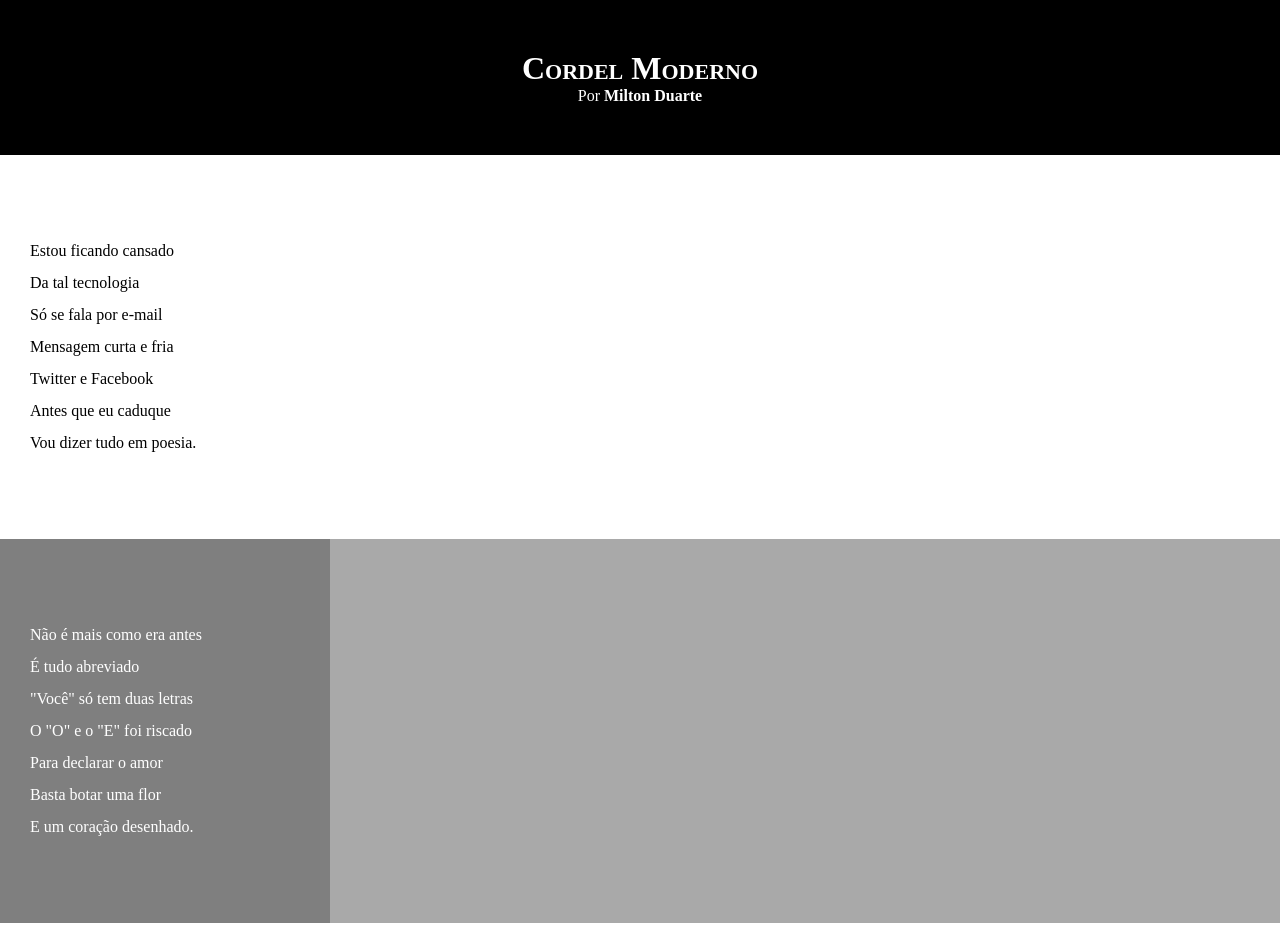
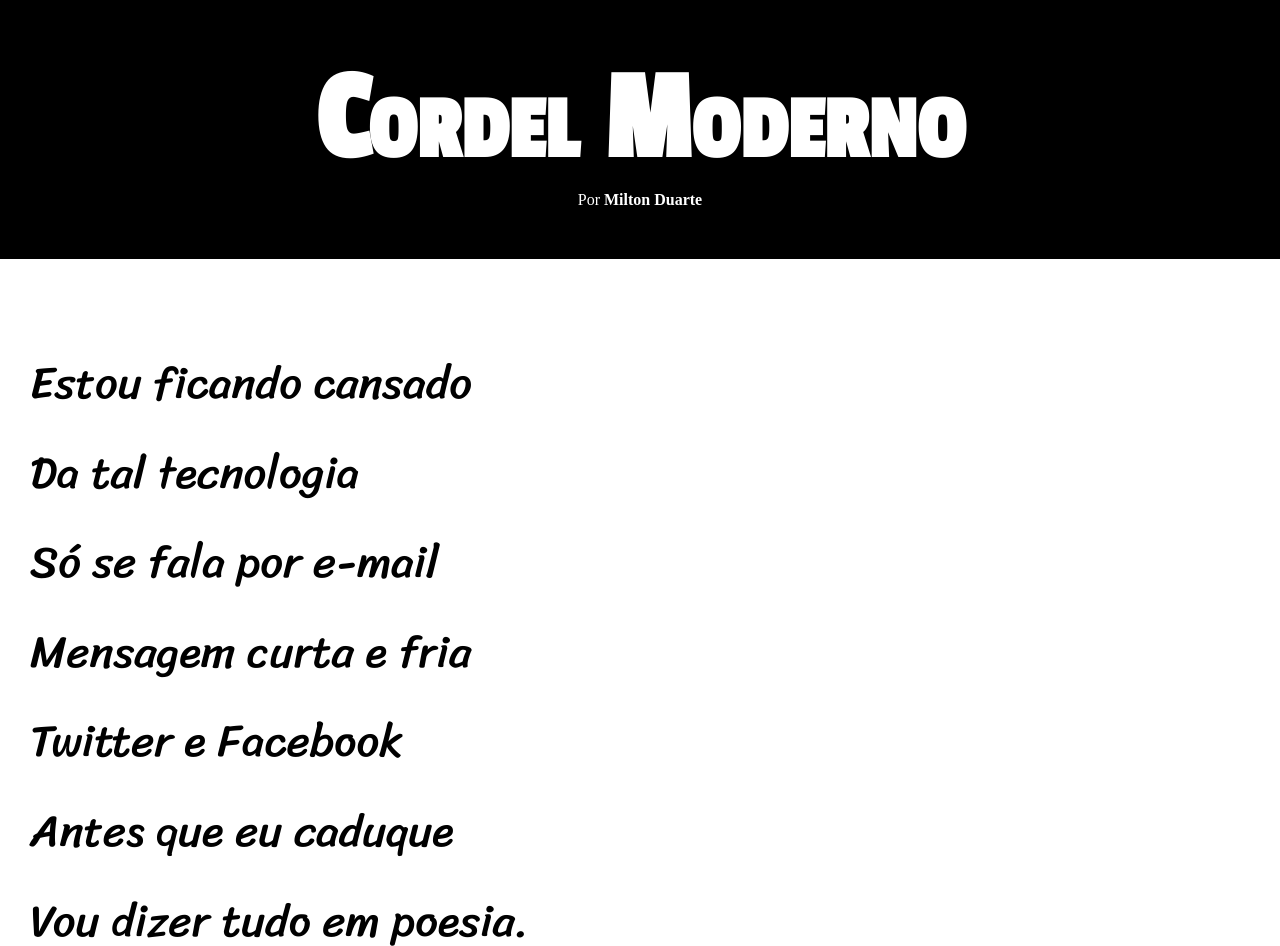
Before and after one commit to soaresinocencia/html-css, a plain HTML site: page desafios/d012/index.html in a window 1280 px wide. Shown: the top 946 px of the page. Drawn offline with Linux system fonts and the light colour scheme.

Commit message:
atualizei o CSS no d12

```diff
--- a/desafios/d012/estilo/style.css
+++ b/desafios/d012/estilo/style.css
@@ -1,13 +1,25 @@
 @charset "TTF-8";
+
+@import url('https://fonts.googleapis.com/css2?family=Bebas+Neue&family=Passion+One&family=Sriracha&display=swap');
+
+@import url('https://fonts.googleapis.com/css2?family=Sriracha&display=swap');
+
+:root {
+    --fonte1: Verdana, Geneva, Tahoma, sans-serif;
+    --fonte2: 'Passion One', cursive;
+    --fonte3: 'Sriracha', cursive;
+}
 
 * {
     margin: 0px;
     padding: 0px;
+    font-size: 1em;
 }
 
 html, body {
     min-height: 100vh;
     background-color: darkgray;
+    font-size: var(--fonte1);
 }
 
 header {
@@ -19,6 +31,8 @@ header {
 header > h1 {
     padding-top: 50px;
     font-variant: small-caps;
+    font-family: var(--fonte2);
+    font-size: 10vw;
 }
 
 header > p {
@@ -40,6 +54,8 @@ section {
     padding-bottom: 10vh;
     line-height: 2em;
     padding-left: 30px;
+    font-family: var(--fonte3);
+    font-size: 3.5vw;
 }
 
 section.normal {
@@ -53,7 +69,8 @@ section.imagem {
 }
 
 section.imagem {
-    width: 300px;
+    display: inline-block;
+    padding: 5px;
     background-color: rgba(0, 0, 0, 0.247);
 }
 
```
